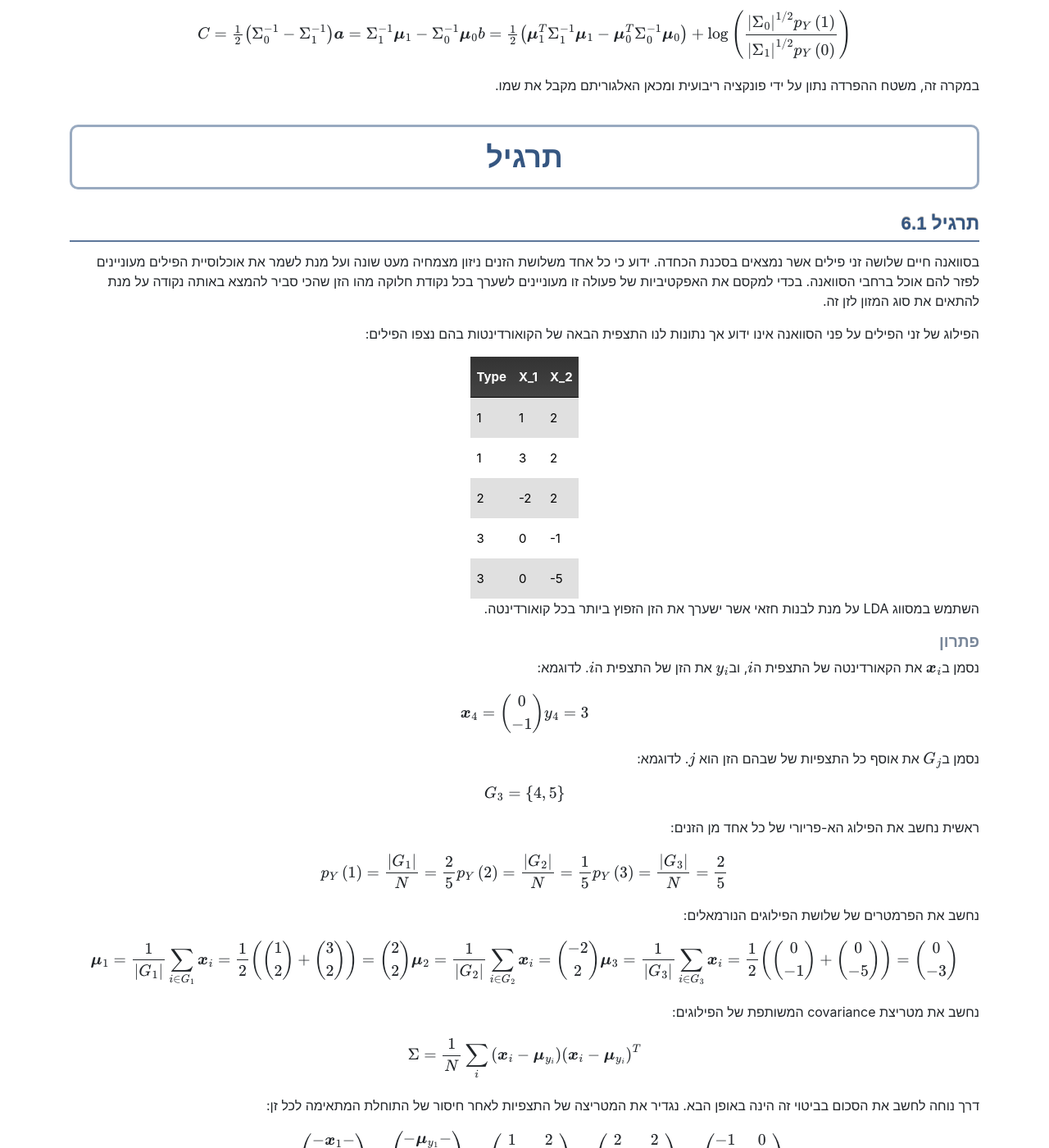
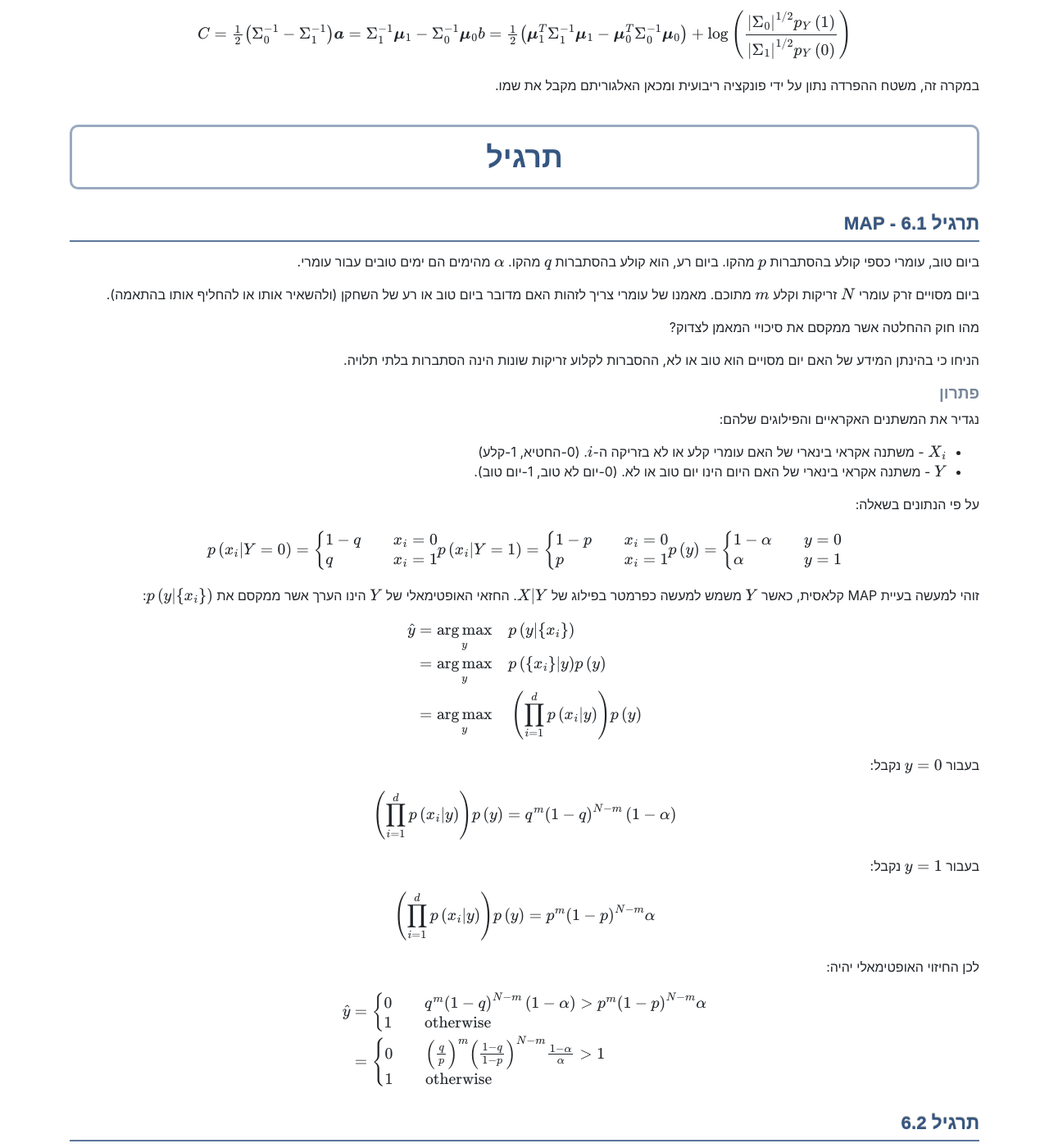
Before and after one commit to technion046195/technion_046195_2020_spring, a Jekyll site: the page built from _tutorials/tutorial_06/tutorial_he.md, in a window 1280 px wide and 1400 px high, scrolled down 3434 px. Shown: the whole window at 82% size. Built offline with Jekyll 4.4.1, drawn with Linux system fonts in a browser that asks for light colours; some web fonts are replaced; formulas are drawn with MathJax 3; a style sheet for code colours, icons or effects is not loaded; some of the changed text lies outside the part shown.

Commit message:
Tutorial 6 - Changed order + typos

```diff
--- a/_tutorials/tutorial_06/tutorial_he.md
+++ b/_tutorials/tutorial_06/tutorial_he.md
@@ -167,7 +167,80 @@ $$
 
 ## תרגיל
 
-#### תרגיל 6.1
+#### תרגיל 6.1 - MAP
+
+ביום טוב, עומרי כספי קולע בהסתברות $$p$$ מהקו. ביום רע, הוא קולע בהסתברות $$q$$ מהקו. $$\alpha$$ מהימים הם ימים טובים עבור עומרי.
+
+ביום מסויים זרק עומרי $$N$$ זריקות וקלע $$m$$ מתוכם. מאמנו של עומרי צריך לזהות האם מדובר ביום טוב או רע של השחקן (ולהשאיר אותו או להחליף אותו בהתאמה).
+
+מהו חוק ההחלטה אשר ממקסם את סיכויי המאמן לצדוק?
+
+הניחו כי בהינתן המידע של האם יום מסויים הוא טוב או לא, ההסברות לקלוע זריקות שונות הינה הסתברות בלתי תלויה.
+
+##### פתרון
+
+נגדיר את המשתנים האקראיים והפילוגים שלהם:
+
+- $$X_i$$ - משתנה אקראי בינארי של האם עומרי קלע או לא בזריקה ה-$$i$$. (0-החטיא, 1-קלע)
+- $$Y$$ - משתנה אקראי בינארי של האם היום הינו יום טוב או לא. (0-יום לא טוב, 1-יום טוב).
+
+על פי הנתונים בשאלה:
+
+$$
+p\left(x_i\lvert Y=0\right)=\begin{cases}
+1-q && x_i=0 \\
+q && x_i=1 \\
+\end{cases} \\
+p\left(x_i\lvert Y=1\right)=\begin{cases}
+1-p && x_i=0 \\
+p && x_i=1 \\
+\end{cases} \\
+p\left(y\right)=\begin{cases}
+1-\alpha && y=0 \\
+\alpha && y=1 \\
+\end{cases}
+$$
+
+זוהי למעשה בעיית MAP קלאסית, כאשר $$Y$$ משמש למעשה כפרמטר בפילוג של $$X\lvert Y$$. החזאי האופטימאלי של $$Y$$ הינו הערך אשר ממקסם את $$p\left(y\lvert \left\lbrace x_i\right\rbrace\right)$$:
+
+$$
+\begin{aligned}
+\hat{y}
+& = \underset{y}{\arg\max}\quad p\left(y \lvert \left\lbrace x_i\right\rbrace\right) \\
+& = \underset{y}{\arg\max}\quad p\left(\left\lbrace x_i\right\rbrace \lvert y\right)p\left(y\right) \\
+& = \underset{y}{\arg\max}\quad \left(\prod_{i=1}^d p\left(x_i \lvert y\right)\right)p\left(y\right) \\
+\end{aligned}
+$$
+
+בעבור $$y=0$$ נקבל:
+
+$$
+\left(\prod_{i=1}^d p\left(x_i \lvert y\right)\right)p\left(y\right) = q^m\left(1-q\right)^{N-m}\left(1-\alpha\right)
+$$
+
+בעבור $$y=1$$ נקבל:
+
+$$
+\left(\prod_{i=1}^d p\left(x_i \lvert y\right)\right)p\left(y\right) = p^m\left(1-p\right)^{N-m}\alpha
+$$
+
+לכן החיזוי האופטימאלי יהיה:
+
+$$
+\begin{aligned}
+\hat{y}
+& = \begin{cases}
+0 && q^m\left(1-q\right)^{N-m}\left(1-\alpha\right) > p^m\left(1-p\right)^{N-m}\alpha \\
+1 && \text{otherwise}
+\end{cases} \\
+& = \begin{cases}
+0 && \left(\frac{q}{p}\right)^m\left(\frac{1-q}{1-p}\right)^{N-m}\frac{1-\alpha}{\alpha} > 1 \\
+1 && \text{otherwise}
+\end{cases} \\
+\end{aligned}
+$$
+
+#### תרגיל 6.2
 
 בסוואנה חיים שלושה זני פילים אשר נמצאים בסכנת הכחדה. ידוע כי כל אחד משלושת הזנים ניזון מצמחיה מעט שונה ועל מנת לשמר את אוכלוסיית הפילים מעוניינים לפזר להם אוכל ברחבי הסוואנה. בכדי למקסם את האפקטיביות של פעולה זו מעוניינים לשערך בכל נקודת חלוקה מהו הזן שהכי סביר להמצא באותה נקודה על מנת להתאים את סוג המזון לזן זה.
 
@@ -772,79 +845,6 @@ $$
 דרך אחת להתמודד עם הבעיה זו הינה להגביל את גודל הוקטור שעליו פועל האלגוריתם. בכדי לעשות זאת מבלי להתעלם מחלק מהנתונים ניתן לבצע הורדת מימד לוקטור התצפיות בשיטות כגון PCA. בעזרת אלגוריתם יעיל להורדת מימד ניתן לרכז את מרבית המידע שאר קיימת בוקטור התצפיות בוקטור קטן יותר שעליו יפעל האלגוריתם.
 
 ## תרגילים נוספים
-
-#### תרגיל 6.4 - MAP
-
-ביום טוב, עומרי כספי קולע בהסתברות $$p$$ מהקו. ביום רע, הוא קולע בהסתברות $$q$$ מהקו. $$\alpha$$ מהימים הם ימים טובים עבור עומרי.
-
-ביום מסויים זרק עומרי $$N$$ זריקות וקלע $$m$$ מתוכם. מאמנו של עומרי צריך לזהות האם מדובר ביום טוב או רע של השחקן (ולהשאיר אותו או להחליף אותו בהתאמה).
-
-מהו חוק ההחלטה אשר ממקסם את סיכויי המאמן לצדוק?
-
-הניחו כי בהינתן המידע של האם יום מסויים הוא טוב או לא, ההסברות לקלוע זריקות שונות הינה הסתברות בלתי תלויה.
-
-##### פתרון
-
-נגדיר את המשתנים האקראיים והפילוגים שלהם:
-
-- $$X_i$$ - משתנה אקראי בינארי של האם עומרי קלע או לא בזריקה ה-$$i$$. (0-החטיא, 1-קלע)
-- $$Y$$ - משתנה אקראי בינארי של האם היום הינו יום טוב או לא. (0-יום לא טוב, 1-יום טוב).
-
-על פי הנתונים בשאלה:
-
-$$
-p\left(x_i\lvert Y=0\right)=\begin{cases}
-1-q && x_i=0 \\
-q && x_i=1 \\
-\end{cases} \\
-p\left(x_i\lvert Y=1\right)=\begin{cases}
-1-p && x_i=0 \\
-p && x_i=1 \\
-\end{cases} \\
-p\left(y\right)=\begin{cases}
-1-\alpha && y=0 \\
-\alpha && y=1 \\
-\end{cases}
-$$
-
-זוהי למעשה בעיית MAP קלאסית, כאשר $$Y$$ משמש למעשה כפרמטר בפילוג של $$X\lvert Y$$. החזאי האופטימאלי של $$Y$$ הינו הערך אשר ממקסם את $$p\left(y\lvert \left\lbrace x_i\right\rbrace\right)$$:
-
-$$
-\begin{aligned}
-\hat{y}
-& = \underset{y}{\arg\max}\quad p\left(y \lvert \left\lbrace x_i\right\rbrace\right) \\
-& = \underset{y}{\arg\max}\quad p\left(\left\lbrace x_i\right\rbrace \lvert y\right)p\left(y\right) \\
-& = \underset{y}{\arg\max}\quad \left(\prod_{i=1}^d p\left(x_i \lvert y\right)\right)p\left(y\right) \\
-\end{aligned}
-$$
-
-בעבור $$y=0$$ נקבל:
-
-$$
-\left(\prod_{i=1}^d p\left(x_i \lvert y\right)\right)p\left(y\right) = q^m\left(1-q\right)^{N-m}\left(1-\alpha\right)
-$$
-
-בעבור $$y=1$$ נקבל:
-
-$$
-\left(\prod_{i=1}^d p\left(x_i \lvert y\right)\right)p\left(y\right) = p^m\left(1-p\right)^{N-m}\alpha
-$$
-
-לכן החיזוי האופטימאלי יהיה:
-
-$$
-\begin{aligned}
-\hat{y}
-& = \begin{cases}
-0 && q^m\left(1-q\right)^{N-m}\left(1-\alpha\right) > p^m\left(1-p\right)^{N-m}\alpha \\
-1 && \text{otherwise}
-\end{cases} \\
-& = \begin{cases}
-0 && \left(\frac{q}{p}\right)^m\left(\frac{1-q}{1-p}\right)^{N-m}\frac{1-\alpha}{\alpha} > 1 \\
-1 && \text{otherwise}
-\end{cases} \\
-\end{aligned}
-$$
 
 #### תרגיל 6.5
 
--- a/_tutorials/tutorial_06/tutorial_he_slides.md
+++ b/_tutorials/tutorial_06/tutorial_he_slides.md
@@ -235,7 +235,108 @@ $$
 
 </section><section markdown="1">
 
-#### תרגיל 6.1
+#### תרגיל 6.1 - סיווג בייסיאני
+
+ביום טוב, עומרי כספי קולע בהסתברות $$p$$ מהקו. ביום רע, הוא קולע בהסתברות $$q$$ מהקו. $$\alpha$$ מהימים הם ימים טובים עבור עומרי.
+
+ביום מסויים זרק עומרי $$N$$ זריקות וקלע $$m$$ מתוכם. מאמנו של עומרי צריך לזהות האם מדובר ביום טוב או רע של השחקן (ולהשאיר אותו או להחליף אותו בהתאמה).
+
+מהו חוק ההחלטה אשר ממקסם את סיכויי המאמן לצדוק?
+
+הניחו כי בהינתן המידע של האם יום מסויים הוא טוב או לא, ההסברות לקלוע זריקות שונות הינה הסתברות בלתי תלויה.
+
+</section><section markdown="1">
+
+##### תרגיל 6.1 - סיווג בייסיאני - פתרון
+
+נגדיר את המשתנים האקראיים והפילוגים שלהם:
+
+- $$X_i$$ - האם קלע או לא. (0-החטיא, 1-קלע)
+- $$Y$$ - האם יום טוב או לא. (0-יום לא טוב, 1-יום טוב).
+
+<br>
+
+על פי הנתונים בשאלה:
+
+$$
+p\left(x_i\lvert Y=0\right)=\begin{cases}
+1-q && x_i=0 \\
+q && x_i=1 \\
+\end{cases} \\
+p\left(x_i\lvert Y=1\right)=\begin{cases}
+1-p && x_i=0 \\
+p && x_i=1 \\
+\end{cases} \\
+p\left(y\right)=\begin{cases}
+1-\alpha && y=0 \\
+\alpha && y=1 \\
+\end{cases}
+$$
+
+</section><section markdown="1">
+
+##### תרגיל 6.1 - MAP - פתרון - המשך
+
+- בעיית MAP
+- $$Y$$ פרמטר בפילוג $$X\lvert Y$$.
+- החזאי האופטימאלי של $$Y$$ הינו:
+
+$$
+\begin{aligned}
+\hat{y}
+& = \underset{y}{\arg\max}\quad p\left(y \lvert \left\lbrace x_i\right\rbrace\right) \\
+& = \underset{y}{\arg\max}\quad p\left(\left\lbrace x_i\right\rbrace \lvert y\right)p\left(y\right) \\
+& = \underset{y}{\arg\max}\quad \left(\prod_{i=1}^d p\left(x_i \lvert y\right)\right)p\left(y\right) \\
+\end{aligned}
+$$
+
+בעבור $$y=0$$ נקבל:
+
+$$
+\left(\prod_{i=1}^d p\left(x_i \lvert y\right)\right)p\left(y\right) = q^m\left(1-q\right)^{N-m}\left(1-\alpha\right)
+$$
+
+בעבור $$y=1$$ נקבל:
+
+$$
+\left(\prod_{i=1}^d p\left(x_i \lvert y\right)\right)p\left(y\right) = p^m\left(1-p\right)^{N-m}\alpha
+$$
+
+</section><section markdown="1">
+
+##### תרגיל 6.1 - MAP - פתרון - המשך 2
+
+בעבור $$y=0$$ נקבל:
+
+$$
+\left(\prod_{i=1}^d p\left(x_i \lvert y\right)\right)p\left(y\right) = q^m\left(1-q\right)^{N-m}\left(1-\alpha\right)
+$$
+
+בעבור $$y=1$$ נקבל:
+
+$$
+\left(\prod_{i=1}^d p\left(x_i \lvert y\right)\right)p\left(y\right) = p^m\left(1-p\right)^{N-m}\alpha
+$$
+
+לכן החיזוי האופטימאלי יהיה:
+
+$$
+\begin{aligned}
+\hat{y}
+& = \begin{cases}
+0 && q^m\left(1-q\right)^{N-m}\left(1-\alpha\right) > p^m\left(1-p\right)^{N-m}\alpha \\
+1 && \text{otherwise}
+\end{cases} \\
+& = \begin{cases}
+0 && \left(\frac{q}{p}\right)^m\left(\frac{1-q}{1-p}\right)^{N-m}\frac{1-\alpha}{\alpha} > 1 \\
+1 && \text{otherwise}
+\end{cases} \\
+\end{aligned}
+$$
+
+</section><section markdown="1">
+
+#### תרגיל 6.2
 
 בסוואנה חיים שלושה זני פילים אשר נמצאים בסכנת הכחדה. ידוע כי כל אחד משלושת הזנים ניזון מצמחיה מעט שונה ועל מנת לשמר את אוכלוסיית הפילים מעוניינים לפזר להם אוכל ברחבי הסוואנה. בכדי למקסם את האפקטיביות של פעולה זו מעוניינים לשערך בכל נקודת חלוקה מהו הזן שהכי סביר להמצא באותה נקודה על מנת להתאים את סוג המזון לזן זה.
 
@@ -254,7 +355,7 @@ $$
 
 </section><section markdown="1">
 
-##### תרגיל 6.1 - פתרון
+##### תרגיל 6.2 - פתרון
 
 | Type | X_1 | X_2 |
 | ---- | --- | --- |
@@ -275,7 +376,7 @@ $$
 
 </section><section markdown="1">
 
-##### תרגיל 6.1 - פתרון - המשך
+##### תרגיל 6.2 - פתרון - המשך
 
 | Type | X_1 | X_2 |
 | ---- | --- | --- |
@@ -298,7 +399,7 @@ $$
 
 </section><section markdown="1">
 
-##### תרגיל 6.1 - פתרון - המשך 2
+##### תרגיל 6.2 - פתרון - המשך 2
 
 | Type | X_1 | X_2 |
 | ---- | --- | --- |
@@ -329,7 +430,7 @@ $$
 
 </section><section markdown="1">
 
-##### תרגיל 6.1 - פתרון - המשך 3
+##### תרגיל 6.2 - פתרון - המשך 3
 
 נחשב את מטריצת covariance המשותפת של הפילוגים:
 
@@ -349,7 +450,7 @@ $$
 
 </section><section markdown="1">
 
-##### תרגיל 6.1 - פתרון - המשך 4
+##### תרגיל 6.2 - פתרון - המשך 4
 
 ניתן להראות בקלות כי ניתן לכתוב את הסכום בביטוי ל $$\Sigma$$ באופן הבא:
 
@@ -364,7 +465,7 @@ $$
 
 </section><section markdown="1">
 
-##### תרגיל 6.1 - פתרון - המשך 5
+##### תרגיל 6.2 - פתרון - המשך 5
 
 נשתמש כעת בפילוגים שאותם שיערכנו על מנת לבנות את החזאי. האיזור שבו זן 1 הינו הזן הסביר ביותר הינו האיזור שבו מתקיים:
 
@@ -388,7 +489,7 @@ $$
 
 </section><section markdown="1">
 
-##### תרגיל 6.1 - פתרון - המשך 6
+##### תרגיל 6.2 - פתרון - המשך 6
 
 $$
 \Leftrightarrow x^T\Sigma^{-1}\left(\mu_1-\mu_2\right)+\tfrac{1}{2}\left(\mu_2^T\Sigma^{-1}\mu_2 -\mu_1^T\Sigma^{-1}\mu_1\right)+\log\left(\frac{p_Y\left(1\right)}{p_Y\left(2\right)}\right)>0\\
@@ -419,7 +520,7 @@ $$
 
 </section><section markdown="1">
 
-##### תרגיל 6.1 - פתרון - המשך 7
+##### תרגיל 6.2 - פתרון - המשך 7
 
 באופן דומה ניתן לחשב גם את שני קווי ההפרדה האחרים (בין 1 ל 3 ובין 2 ל 3):
 
@@ -993,118 +1094,17 @@ $$
 
 </section><section markdown="1">
 
-#### תרגיל 6.4 - סיווג בייסיאני
-
-ביום טוב, עומרי כספי קולע בהסתברות $$p$$ מהקו. ביום רע, הוא קולע בהסתברות $$q$$ מהקו. $$\alpha$$ מהימים הם ימים טובים עבור עומרי.
-
-ביום מסויים זרק עומרי $$N$$ זריקות וקלע $$m$$ מתוכם. מאמנו של עומרי צריך לזהות האם מדובר ביום טוב או רע של השחקן (ולהשאיר אותו או להחליף אותו בהתאמה).
-
-מהו חוק ההחלטה אשר ממקסם את סיכויי המאמן לצדוק?
-
-הניחו כי בהינתן המידע של האם יום מסויים הוא טוב או לא, ההסברות לקלוע זריקות שונות הינה הסתברות בלתי תלויה.
-
-</section><section markdown="1">
-
-##### תרגיל 6.4 - סיווג בייסיאני - פתרון
-
-נגדיר את המשתנים האקראיים והפילוגים שלהם:
-
-- $$X_i$$ - האם קלע או לא. (0-החטיא, 1-קלע)
-- $$Y$$ - האם יום טוב או לא. (0-יום לא טוב, 1-יום טוב).
-
-<br>
-
-על פי הנתונים בשאלה:
-
-$$
-p\left(x_i\lvert Y=0\right)=\begin{cases}
-1-q && x_i=0 \\
-q && x_i=1 \\
-\end{cases} \\
-p\left(x_i\lvert Y=1\right)=\begin{cases}
-1-p && x_i=0 \\
-p && x_i=1 \\
-\end{cases} \\
-p\left(y\right)=\begin{cases}
-1-\alpha && y=0 \\
-\alpha && y=1 \\
-\end{cases}
-$$
-
-</section><section markdown="1">
-
-##### תרגיל 6.4 - MAP - פתרון - המשך
-
-- בעיית MAP
-- $$Y$$ פרמטר בפילוג $$X\lvert Y$$.
-- החזאי האופטימאלי של $$Y$$ הינו:
-
-$$
-\begin{aligned}
-\hat{y}
-& = \underset{y}{\arg\max}\quad p\left(y \lvert \left\lbrace x_i\right\rbrace\right) \\
-& = \underset{y}{\arg\max}\quad p\left(\left\lbrace x_i\right\rbrace \lvert y\right)p\left(y\right) \\
-& = \underset{y}{\arg\max}\quad \left(\prod_{i=1}^d p\left(x_i \lvert y\right)\right)p\left(y\right) \\
-\end{aligned}
-$$
-
-בעבור $$y=0$$ נקבל:
-
-$$
-\left(\prod_{i=1}^d p\left(x_i \lvert y\right)\right)p\left(y\right) = q^m\left(1-q\right)^{N-m}\left(1-\alpha\right)
-$$
-
-בעבור $$y=1$$ נקבל:
-
-$$
-\left(\prod_{i=1}^d p\left(x_i \lvert y\right)\right)p\left(y\right) = p^m\left(1-p\right)^{N-m}\alpha
-$$
-
-</section><section markdown="1">
-
-##### תרגיל 6.4 - MAP - פתרון - המשך 2
-
-בעבור $$y=0$$ נקבל:
-
-$$
-\left(\prod_{i=1}^d p\left(x_i \lvert y\right)\right)p\left(y\right) = q^m\left(1-q\right)^{N-m}\left(1-\alpha\right)
-$$
-
-בעבור $$y=1$$ נקבל:
-
-$$
-\left(\prod_{i=1}^d p\left(x_i \lvert y\right)\right)p\left(y\right) = p^m\left(1-p\right)^{N-m}\alpha
-$$
-
-לכן החיזוי האופטימאלי יהיה:
-
-$$
-\begin{aligned}
-\hat{y}
-& = \begin{cases}
-0 && q^m\left(1-q\right)^{N-m}\left(1-\alpha\right) > p^m\left(1-p\right)^{N-m}\alpha \\
-1 && \text{otherwise}
-\end{cases} \\
-& = \begin{cases}
-0 && \left(\frac{q}{p}\right)^m\left(\frac{1-q}{1-p}\right)^{N-m}\frac{1-\alpha}{\alpha} > 1 \\
-1 && \text{otherwise}
-\end{cases} \\
-\end{aligned}
-$$
-
-</section><section markdown="1">
-
 #### תרגיל 6.6 - פונקציית הפסד לא סימטרית
 
 נסתכל על בעיית החיזוי הבאה.
 
-ידוע הפילוג המשותף של שני משתנים אקאריים $$X$$ ו $$Y$$, כאשר $$Y$$ הוא משתנה בינארי. כמו כן נתונה לנו פונקציית ההפסד הבאה:
+ידוע הפילוג המשותף של שני משתנים אקראיים $$X$$ ו $$Y$$, כאשר $$Y$$ הוא משתנה בינארי. כמו כן נתונה לנו פונקציית ההפסד הבאה:
 
 $$l\left(y,\hat{y}\right)=\begin{cases} 1 & y=0,\hat{y}=1 \\ \alpha & y=1,\hat{y}=0 \\ 0 & \text{otherwise} \end{cases}.$$
 
 <br>
 
-מצאו ביטוי לחזאי האופטימאלי של $$Y$$ בהינתן $$X$$ אשר ממזער את פונקצית הסיכון המתאימה לפנוקציית ההפסד הנתונה.
+מצאו ביטוי לחזאי האופטימאלי של $$Y$$ בהינתן $$X$$ אשר ממזער את פונקציית הסיכון המתאימה לפונקציית ההפסד הנתונה.
 
 </section><section markdown="1">
 
```
Also changed, not shown: other parts of _tutorials/tutorial_06/tutorial_he.md (+4 -4 lines), other parts of _tutorials/tutorial_06/tutorial_he_slides.md (+6 -6 lines).
